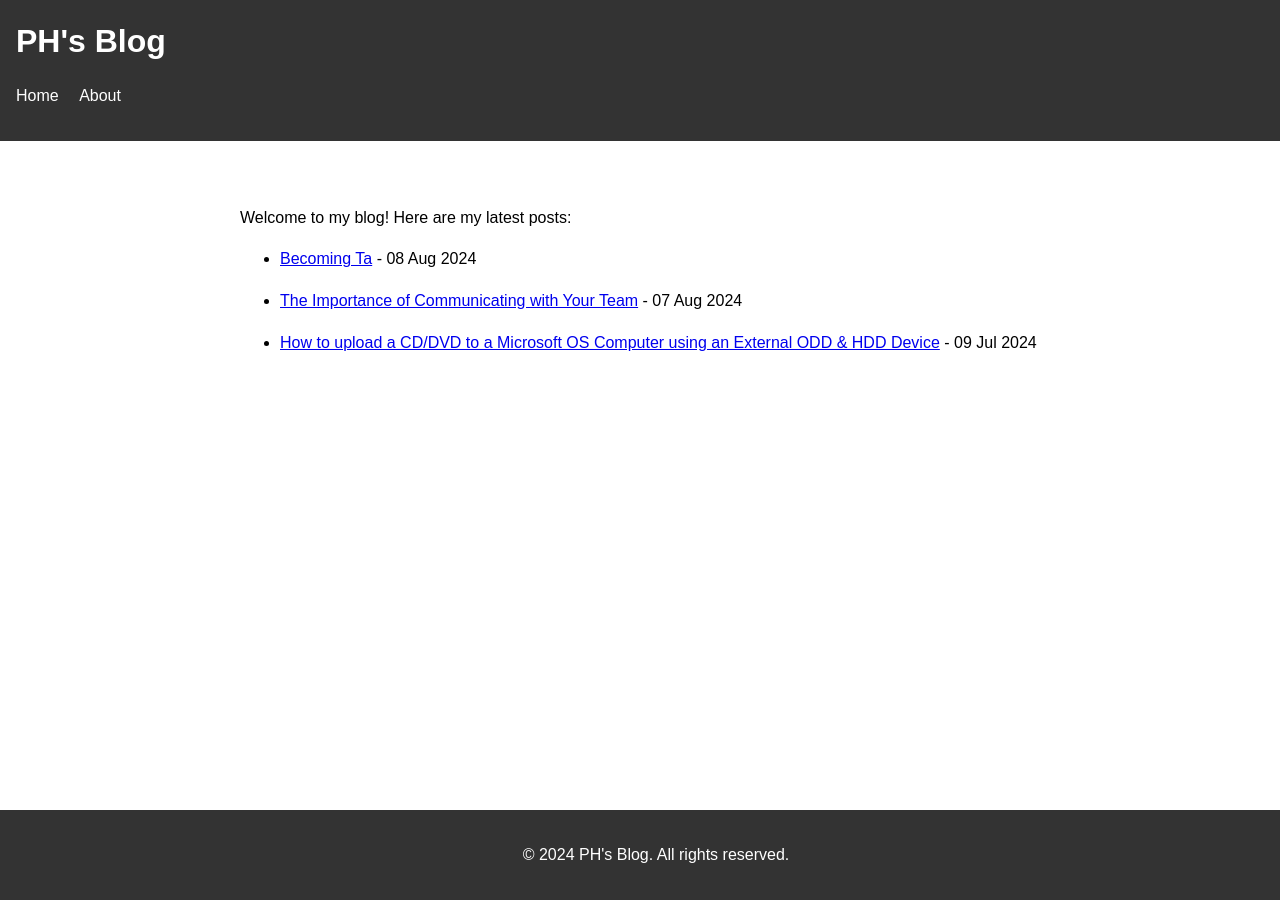
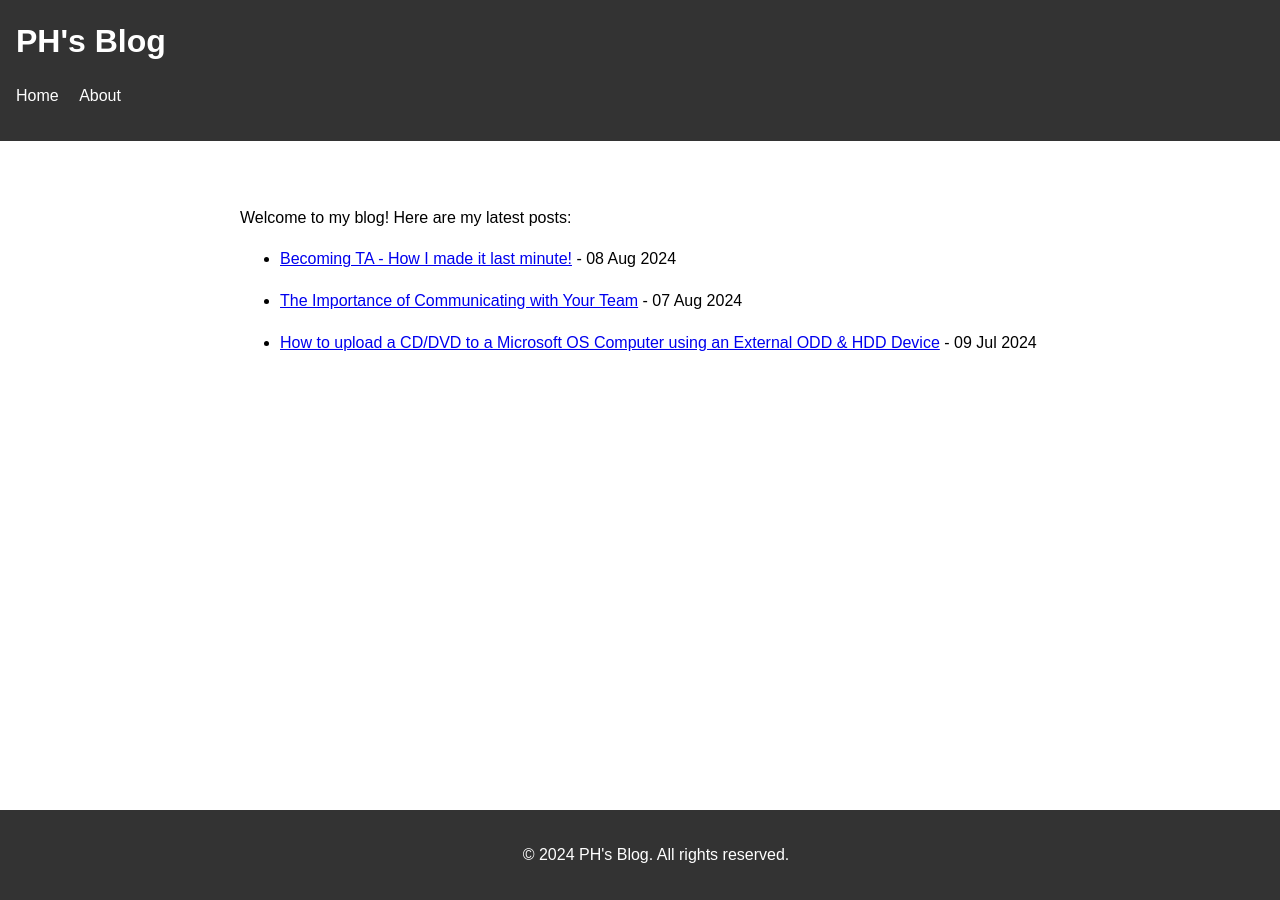
Before and after one commit to CaptainSapphire/PH-s-Blog, a Jekyll site: the page built from index.md, in a window 1280 px wide. Built offline with Jekyll 4.4.1, drawn with Linux system fonts in a browser that asks for light colours.

Commit message:
Update 2024-08-08-Becoming-TA.md

```diff
--- a/_posts/2024-08-08-Becoming-TA.md
+++ b/_posts/2024-08-08-Becoming-TA.md
@@ -1,3 +1,9 @@
+---
+layout: post
+title: " Becoming TA - How I made it last minute!"
+date: 2024-08-08 12:00:00 -0000
+categories: blog
+---
 # Becoming TA - How I made it last minute!
 
 Pulling into the parking lot of my high school, I had one clear goal, one item on the to-do list: convince the new computer science teacherto let me be the TA of the A.P. Computer Science Principles.
```
